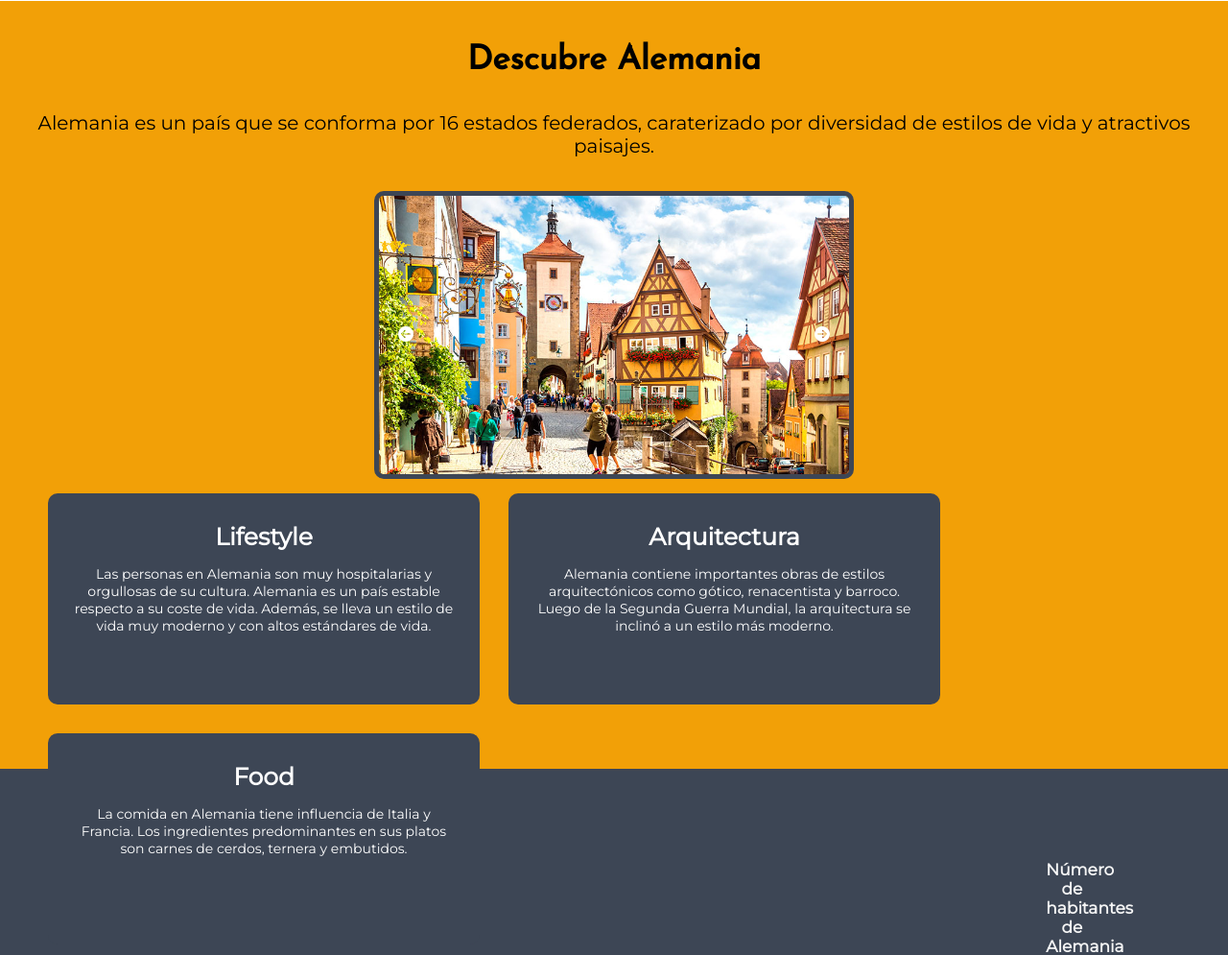
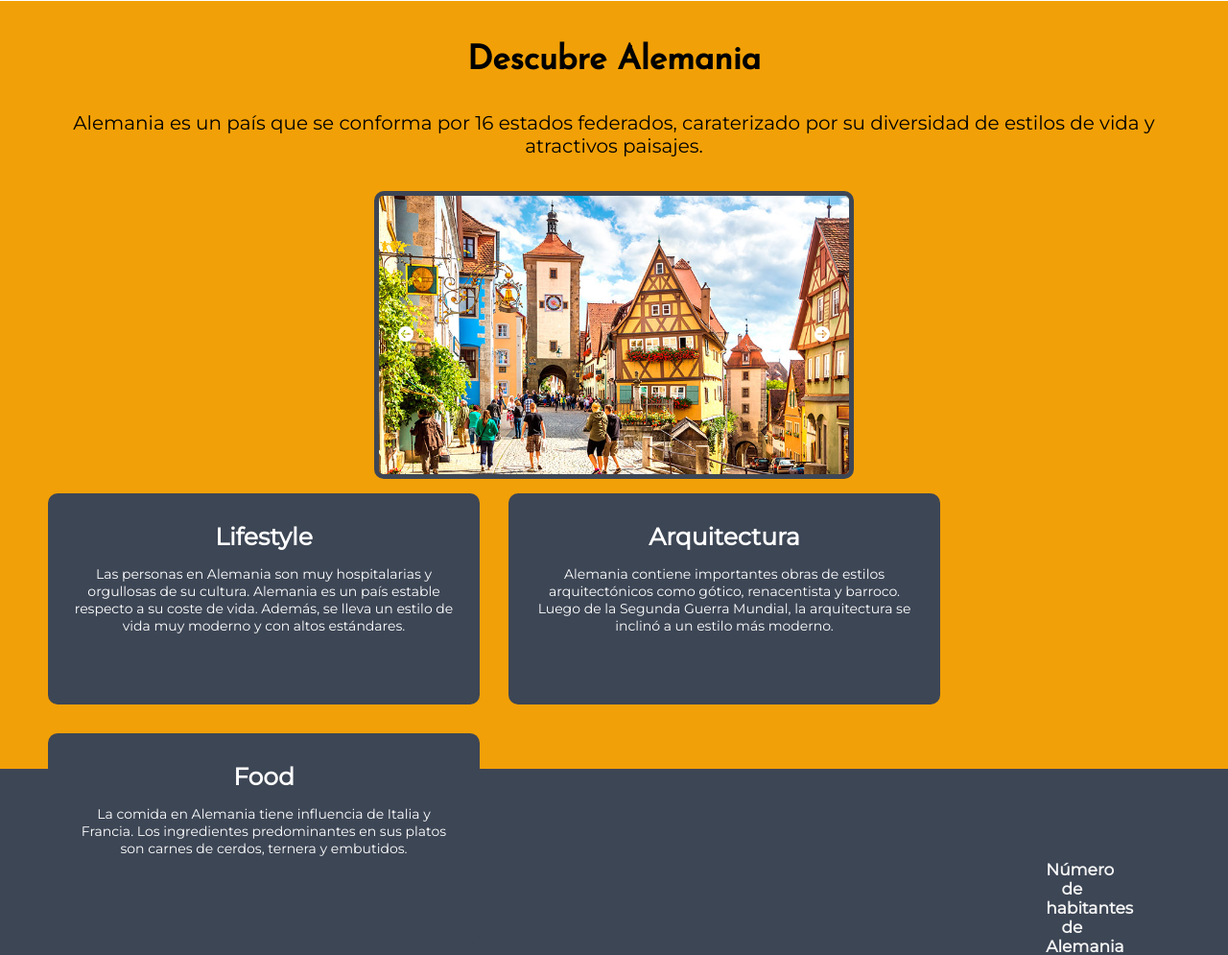
Before and after one commit to nathaliesflores2/landing-page-Nathalie-Flores-Tarea02, a Flask app: page / in a window 1280 px wide; the page is wider, and only the part inside the window is pictured. Shown: the part 759-1754 px from the top of that part at 96% size. Run offline with Flask 2, Linux system fonts and the light colour scheme; some libraries are stand-ins or nearby versions; some web fonts are replaced.

Commit message:
final changes

```diff
--- a/templates/home.html
+++ b/templates/home.html
@@ -1,6 +1,6 @@
 {% extends './base.html' %}
 
-{% block title %} home page {% endblock %}
+{% block title %} About Alemania {% endblock %}
 <link rel="stylesheet" href="{{ url_for('static', filename='css/style.css') }}">
 
 
@@ -16,7 +16,7 @@
 
         </div>
             <center>
-                <p>Alemania es un país que se conforma por 16 estados federados, caraterizado por diversidad de estilos de vida y atractivos paisajes. </p>
+                <p>Alemania es un país que se conforma por 16 estados federados, caraterizado por su diversidad de estilos de vida y atractivos paisajes. </p>
             </center>
 
 
@@ -99,7 +99,7 @@
 
                         Lifestyle
                     </h4>
-                    <p>Las personas en Alemania son muy hospitalarias y orgullosas de su cultura. Alemania es un país estable respecto a su coste de vida. Además, se lleva un estilo de vida muy moderno y con altos estándares de vida.</p>
+                    <p>Las personas en Alemania son muy hospitalarias y orgullosas de su cultura. Alemania es un país estable respecto a su coste de vida. Además, se lleva un estilo de vida muy moderno y con altos estándares.</p>
                 </div>
             </div>
 
```
